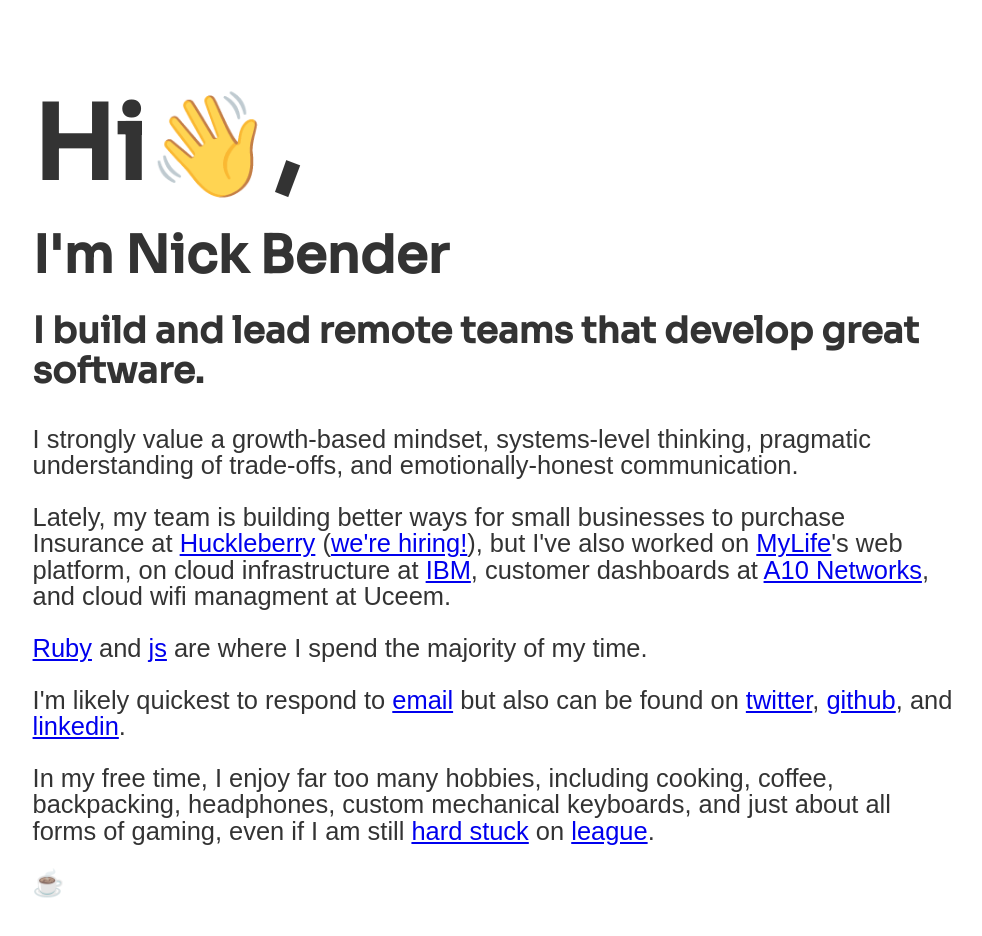
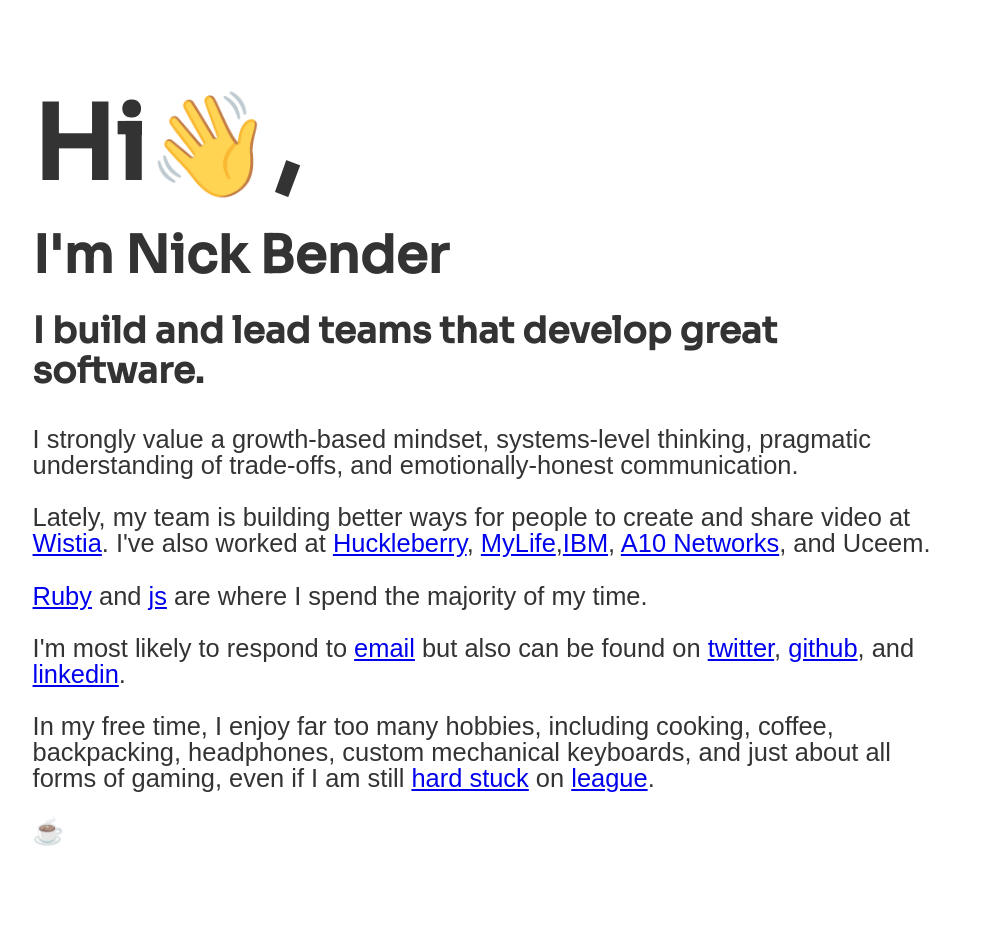
Before and after one commit to nickbender/nickbender.io, a Gatsby site: page / in a window 1280 px wide. Shown: the whole page, without its empty margins (147-1129 px from the left). Built offline with nearby package versions, Linux system fonts and the light colour scheme; Gatsby itself is replaced by a stand-in of ours.

Commit message:
Update index.js

```diff
--- a/src/pages/index.js
+++ b/src/pages/index.js
@@ -8,29 +8,28 @@ const IndexPage = () => (
     <SEO title="Nick Bender" />
     <h1>Hi<span role="img" aria-label='wave'>👋,</span></h1>
     <h2>I'm Nick Bender</h2>
-    <h3>I build and lead remote teams that develop great software.</h3>
+    <h3>I build and lead teams that develop great software.</h3>
     <p>
       I strongly value a growth-based mindset, systems-level thinking, pragmatic understanding of trade-offs, and emotionally-honest communication.
     </p>
     <p>
-      Lately, my team is building better ways for small businesses to purchase
-      Insurance at <a href='https://huckleberry.com'>Huckleberry</a> (<a href='https://huckleberry.com/careers/category/all/'>we're hiring!</a>), but
-      I've also worked on <a href='https://my.life'>MyLife</a>'s web platform,
-      on cloud infrastructure at <a href='https://ibm.com'>IBM</a>,
-      customer dashboards at <a href='https://a10networks.com'>A10 Networks</a>, and cloud wifi
-      managment at Uceem.</p>
+      Lately, my team is building better ways for people to create and share video
+      at <a href='https://wistia.com'>Wistia</a>.
+      I've also worked at <a href='https://huckleberry.com'>Huckleberry</a>, <a href='https://my.life'>MyLife</a>,
+      <a href='https://ibm.com'>IBM</a>, <a href='https://a10networks.com'>A10 Networks</a>, and Uceem.</p>
     <p>
       <a href='https://www.ruby-lang.org/en/'>Ruby</a> and <a href='https://developer.mozilla.org/en-US/docs/Web/javascript'>js</a> are where
       I spend the majority of my time.
     </p>
     <p>
-      I'm likely quickest to respond to <a href='mailto:nickbender@hey.com'>email</a> but also can be found on <a href='https://twitter.com/nickbender'>twitter</a>, <a href='https://github.com/nickbender'>github</a>, and <a href='https://linkedin.com/in/nickbender35'>linkedin</a>.
+      I'm most likely to respond to <a href='mailto:nickbender@hey.com'>email</a> but also can be found on <a href='https://twitter.com/nickbender'>twitter</a>, <a href='https://github.com/nickbender'>github</a>, and <a href='https://linkedin.com/in/nickbender35'>linkedin</a>.
     </p>
     <p>
       In my free time, I enjoy far too many hobbies, including cooking, coffee, backpacking, headphones, custom mechanical keyboards, and just about all
       forms of gaming, even if I am still <a href='https://na.op.gg/summoner/userName=Pikl'>hard stuck</a> on <a href='https://leagueoflegends.com'>league</a>.
     </p>
     <p><span role='img' aria-label='coffee'>☕️</span></p>
+
   </Layout>
 )
 
```
